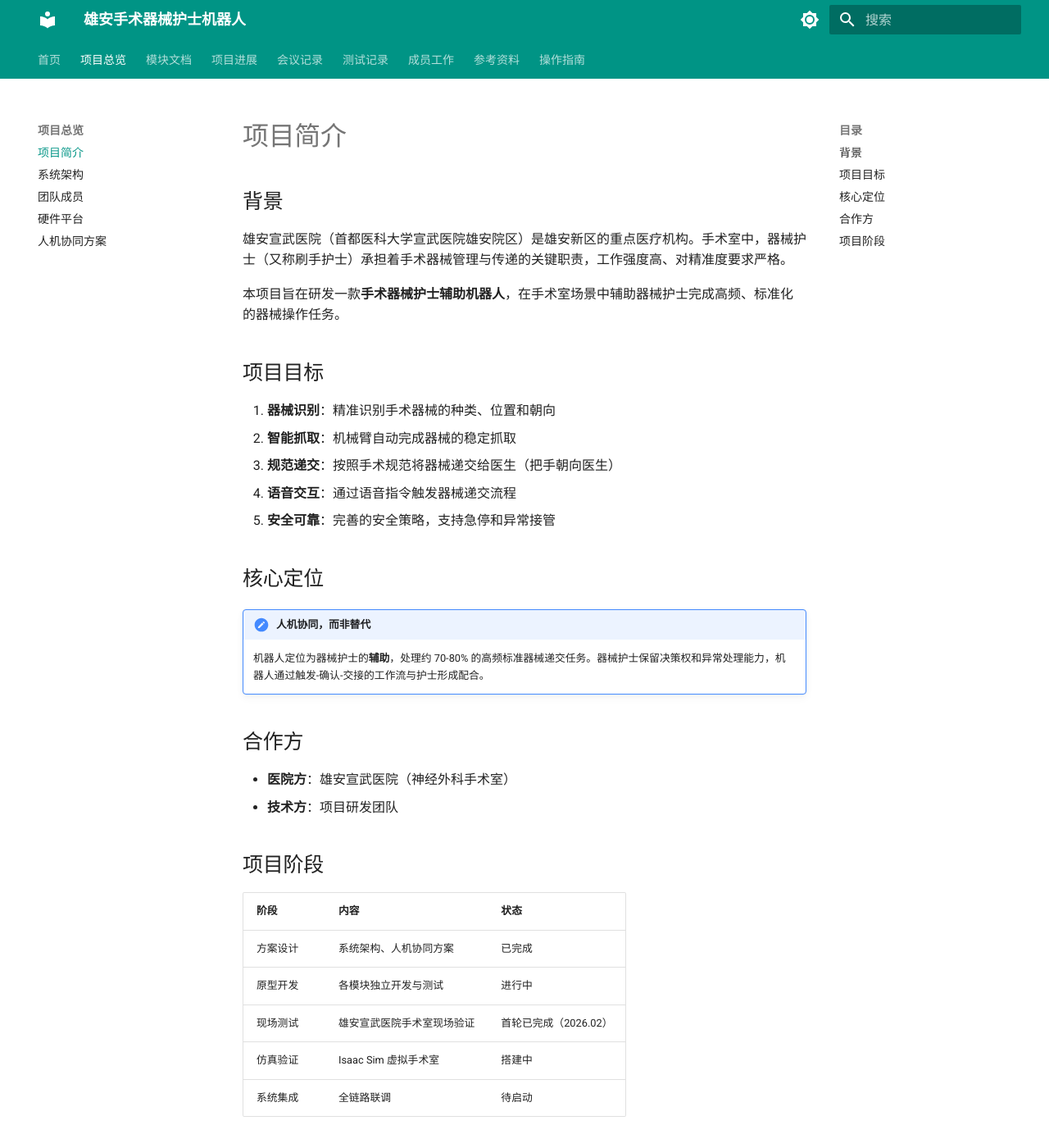
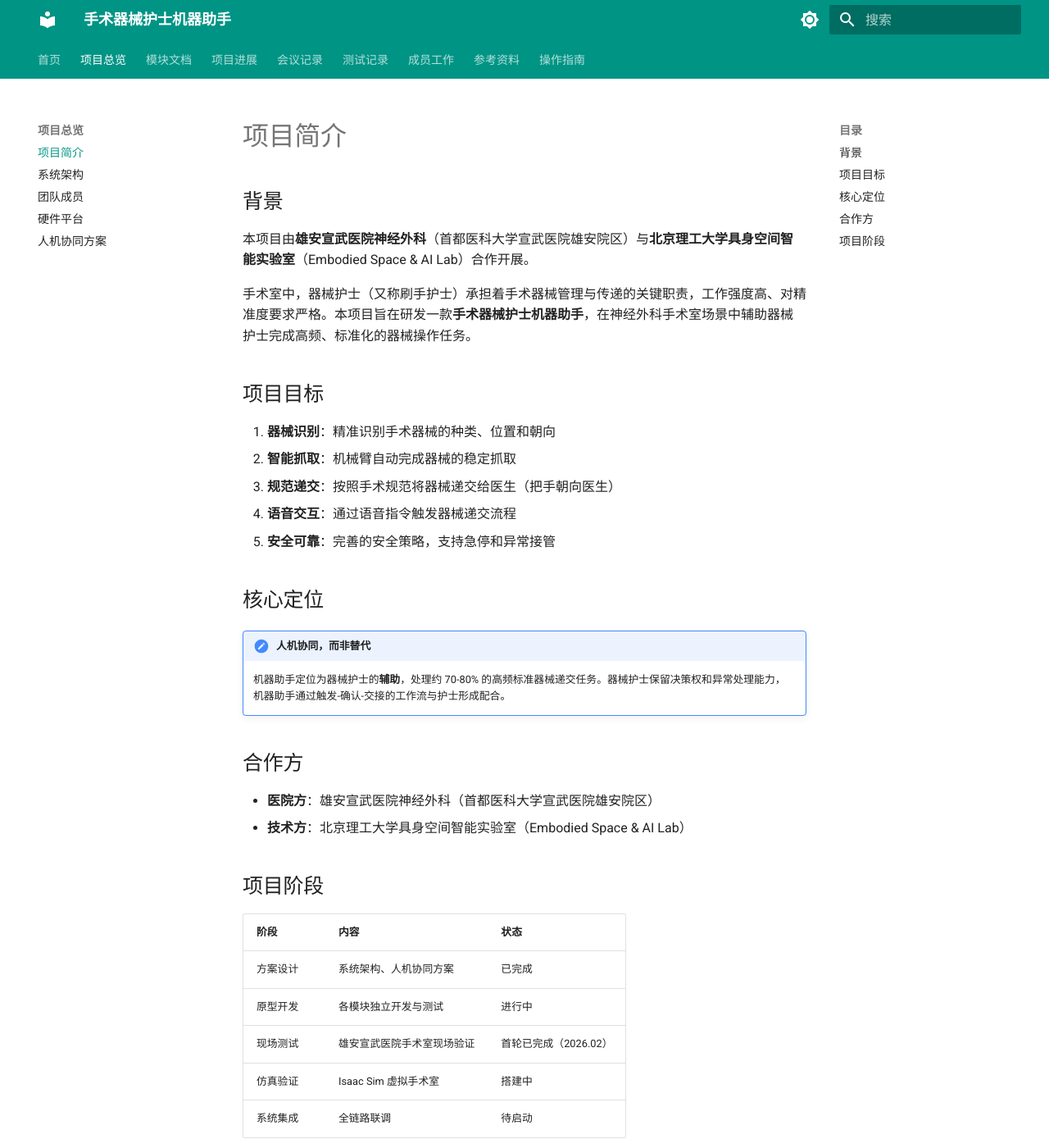
Before and after one commit to Zebedee2021/surgbot-docs, an MkDocs documentation site: the page built from docs/overview/introduction.md, in a window 1280 px wide and 1400 px high. Shown: the whole window at 82% size. Built offline with MkDocs 1.6.1 and Material for MkDocs 9.7.7, drawn with Linux system fonts in a browser that asks for light colours.

Commit message:
docs: 项目更名为「手术器械护士机器助手」，更新合作方信息
- 项目名称从「雄安手术器械护士机器人」改为「手术器械护士机器助手」
- 补充合作方：雄安宣武医院神经外科 + 北京理工大学具身空间智能实验室

```diff
--- a/docs/overview/introduction.md
+++ b/docs/overview/introduction.md
@@ -2,9 +2,9 @@
 
 ## 背景
 
-雄安宣武医院（首都医科大学宣武医院雄安院区）是雄安新区的重点医疗机构。手术室中，器械护士（又称刷手护士）承担着手术器械管理与传递的关键职责，工作强度高、对精准度要求严格。
+本项目由**雄安宣武医院神经外科**（首都医科大学宣武医院雄安院区）与**北京理工大学具身空间智能实验室**（Embodied Space & AI Lab）合作开展。
 
-本项目旨在研发一款**手术器械护士辅助机器人**，在手术室场景中辅助器械护士完成高频、标准化的器械操作任务。
+手术室中，器械护士（又称刷手护士）承担着手术器械管理与传递的关键职责，工作强度高、对精准度要求严格。本项目旨在研发一款**手术器械护士机器助手**，在神经外科手术室场景中辅助器械护士完成高频、标准化的器械操作任务。
 
 ## 项目目标
 
@@ -17,12 +17,12 @@
 ## 核心定位
 
 !!! important "人机协同，而非替代"
-    机器人定位为器械护士的**辅助**，处理约 70-80% 的高频标准器械递交任务。器械护士保留决策权和异常处理能力，机器人通过触发-确认-交接的工作流与护士形成配合。
+    机器助手定位为器械护士的**辅助**，处理约 70-80% 的高频标准器械递交任务。器械护士保留决策权和异常处理能力，机器助手通过触发-确认-交接的工作流与护士形成配合。
 
 ## 合作方
 
-- **医院方**：雄安宣武医院（神经外科手术室）
-- **技术方**：项目研发团队
+- **医院方**：雄安宣武医院神经外科（首都医科大学宣武医院雄安院区）
+- **技术方**：北京理工大学具身空间智能实验室（Embodied Space & AI Lab）
 
 ## 项目阶段
 
--- a/mkdocs.yml
+++ b/mkdocs.yml
@@ -1,5 +1,5 @@
-site_name: 雄安手术器械护士机器人
-site_description: 雄安宣武医院手术器械护士机器人项目文档
+site_name: 手术器械护士机器助手
+site_description: 手术器械护士机器助手项目文档
 site_author: SurgBot Team
 
 theme:
@@ -92,6 +92,7 @@
     - 里程碑: progress/milestones.md
   - 会议记录:
     - meeting/index.md
+    - 2026/02/05 现场测试评审: meeting/2026/0205_field_review.md
   - 测试记录:
     - 测试计划: testing/index.md
     - 2026年2月现场测试: testing/records/202602_onsite.md
```
Also changed, not shown: docs/index.md (+6 -4 lines), docs/testing/index.md (+1 -1 lines).
